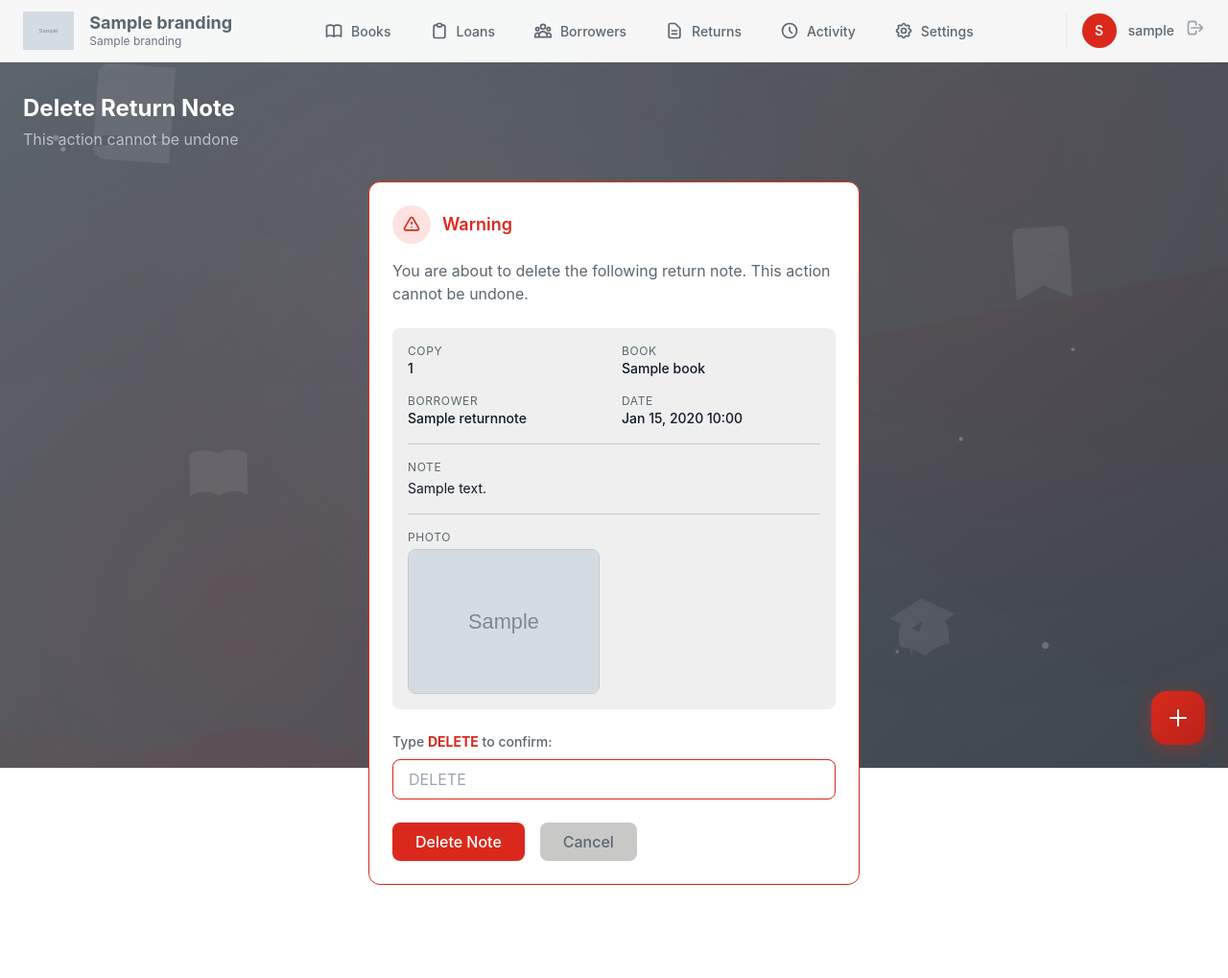
After one commit to aeroconnections/aeroconnections-library-ms, a Django app: page /return-notes/1/delete/ in a window 1280 px wide. The commit adds this page. Shown: the whole page at 96% size. Run offline with Django 5.2, Linux system fonts and the light colour scheme; a user stored in the database is signed in; tables that the repository leaves empty hold one stand-in row (values such as "Sample post"); grey boxes marked "Sample" are stand-in pictures; parts of the project's set-up code (start-up, migrations or seed data) failed here and were passed over; some libraries are stand-ins or nearby versions.

Commit message:
Fix book ID display, borrowers default to active, loans sorting, delete records, admin in settings
- Add book_id_snapshot property to Loan model to fix missing book ID on detail page
- Redirect /borrowers/ to ?status=active by default
- Sort loans by checkout_date (oldest first) for both active and returned
- Add delete functionality for returned loans (superadmin only, with DELETE confirmation)
- Add delete functionality for return notes (superadmin only, with DELETE confirmation)
- Remove Admin tab from navbar, add Django Admin section in Settings (staff only)
- Log all deletions to Activity Log

```diff
--- a/apps/borrowers/urls.py
+++ b/apps/borrowers/urls.py
@@ -1,11 +1,13 @@
 from django.urls import path
+from django.views.generic import RedirectView
 
 from . import views
 
 app_name = "borrowers"
 
 urlpatterns = [
-    path("", views.borrower_list, name="borrower_list"),
+    path("", RedirectView.as_view(url="/borrowers/?status=active", permanent=False), name="borrower_list"),
+    path("list/", views.borrower_list, name="borrower_list_all"),
     path("create/", views.borrower_create, name="borrower_create"),
     path("import/", views.borrower_import, name="borrower_import"),
     path("import/confirm/", views.borrower_import_confirm, name="borrower_import_confirm"),
--- a/apps/loans/urls.py
+++ b/apps/loans/urls.py
@@ -10,6 +10,8 @@ urlpatterns = [
     path("loans/new/", views.loan_create, name="loan_create"),
     path("loans/<int:pk>/", views.loan_detail, name="loan_detail"),
     path("loans/<int:pk>/return/", views.loan_return, name="loan_return"),
+    path("loans/<int:pk>/delete/", views.loan_delete, name="loan_delete"),
     path("return-notes/", views.return_notes, name="return_notes"),
+    path("return-notes/<int:pk>/delete/", views.return_note_delete, name="return_note_delete"),
     path("activity-log/", views.activity_log, name="activity_log"),
 ]
--- a/apps/loans/views.py
+++ b/apps/loans/views.py
@@ -1,7 +1,7 @@
 from datetime import date, timedelta
 
 from django.contrib import messages
-from django.contrib.auth.decorators import login_required
+from django.contrib.auth.decorators import login_required, user_passes_test
 from django.shortcuts import get_object_or_404, redirect, render
 from django.utils import timezone
 
@@ -9,6 +9,10 @@ from apps.books.models import Book, BookCopy
 from apps.borrowers.models import Borrower
 
 from .models import ActivityLog, Loan, ReturnNote
+
+
+def is_superadmin(user):
+    return user.is_superuser
 
 
 def log_activity(action, description, user):
@@ -23,10 +27,10 @@ def log_activity(action, description, user):
 def loan_list(request):
     active_loans = Loan.objects.select_related("book_copy", "book_copy__book").filter(
         status__in=["active", "overdue"]
-    ).order_by("-checkout_date")
+    ).order_by("checkout_date")
     returned_loans = Loan.objects.select_related("book_copy", "book_copy__book").filter(
         status="returned"
-    ).order_by("-return_date")
+    ).order_by("checkout_date")
 
     stats = {
         "total": Loan.objects.count(),
@@ -205,3 +209,57 @@ def dashboard(request):
         "overdue_loans": overdue_list,
         "due_soon_loans": due_soon_loans,
     })
+
+
+@login_required
+@user_passes_test(is_superadmin)
+def loan_delete(request, pk):
+    loan = get_object_or_404(Loan, pk=pk)
+
+    if loan.status != Loan.Status.RETURNED:
+        messages.error(request, "Only returned loans can be deleted.")
+        return redirect("loans:loan_detail", pk=loan.pk)
+
+    if request.method == "POST":
+        confirm_text = request.POST.get("confirm_text", "").upper()
+        if confirm_text != "DELETE":
+            messages.error(request, 'Please type "DELETE" to confirm.')
+            return redirect("loans:loan_delete", pk=loan.pk)
+
+        loan_info = f"{loan.copy_id_snapshot} ({loan.book_title_snapshot}) - {loan.borrower_name}"
+        loan.delete()
+
+        log_activity(
+            ActivityLog.Action.RETURN,
+            f"Loan record deleted: {loan_info}",
+            request.user
+        )
+        messages.success(request, "Loan record deleted successfully.")
+        return redirect("loans:loan_list")
+
+    return render(request, "loans/loan_confirm_delete.html", {"loan": loan})
+
+
+@login_required
+@user_passes_test(is_superadmin)
+def return_note_delete(request, pk):
+    note = get_object_or_404(ReturnNote, pk=pk)
+
+    if request.method == "POST":
+        confirm_text = request.POST.get("confirm_text", "").upper()
+        if confirm_text != "DELETE":
+            messages.error(request, 'Please type "DELETE" to confirm.')
+            return redirect("loans:return_note_delete", pk=note.pk)
+
+        note_info = f"{note.book_copy.copy_id} ({note.book_copy.book.title}) - {note.borrower_name}"
+        note.delete()
+
+        log_activity(
+            ActivityLog.Action.RETURN,
+            f"Return note deleted: {note_info}",
+            request.user
+        )
+        messages.success(request, "Return note deleted successfully.")
+        return redirect("loans:return_notes")
+
+    return render(request, "loans/return_note_confirm_delete.html", {"note": note})
--- a/templates/base.html
+++ b/templates/base.html
@@ -375,7 +375,7 @@
                         Loans
                     </a>
 
-                    <a href="{% url 'borrowers:borrower_list' %}" class="nav-link {% if request.resolver_match.app_name == 'borrowers' %}active{% endif %}">
+                    <a href="{% url 'borrowers:borrower_list_all' %}" class="nav-link {% if request.resolver_match.app_name == 'borrowers' %}active{% endif %}">
                         <svg fill="none" stroke="currentColor" viewBox="0 0 24 24">
                             <path stroke-linecap="round" stroke-linejoin="round" stroke-width="2" d="M17 20h5v-2a3 3 0 00-5.356-1.857M17 20H7m10 0v-2c0-.656-.126-1.283-.356-1.857M7 20H2v-2a3 3 0 015.356-1.857M7 20v-2c0-.656.126-1.283.356-1.857m0 0a5.002 5.002 0 019.288 0M15 7a3 3 0 11-6 0 3 3 0 016 0zm6 3a2 2 0 11-4 0 2 2 0 014 0zM7 10a2 2 0 11-4 0 2 2 0 014 0z"/>
                         </svg>
@@ -409,14 +409,6 @@
 
                 <!-- User Menu -->
                 <div class="user-menu flex items-center gap-4">
-                    <a href="{% url 'admin:index' %}" class="nav-link">
-                        <svg fill="none" stroke="currentColor" viewBox="0 0 24 24">
-                            <path stroke-linecap="round" stroke-linejoin="round" stroke-width="2" d="M10.325 4.317c.426-1.756 2.924-1.756 3.35 0a1.724 1.724 0 002.573 1.066c1.543-.94 3.31.826 2.37 2.37a1.724 1.724 0 001.065 2.572c1.756.426 1.756 2.924 0 3.35a1.724 1.724 0 00-1.066 2.573c.94 1.543-.826 3.31-2.37 2.37a1.724 1.724 0 00-2.572 1.065c-.426 1.756-2.924 1.756-3.35 0a1.724 1.724 0 00-2.573-1.066c-1.543.94-3.31-.826-2.37-2.37a1.724 1.724 0 00-1.065-2.572c-1.756-.426-1.756-2.924 0-3.35a1.724 1.724 0 001.066-2.573c-.94-1.543.826-3.31 2.37-2.37.996.608 2.296.07 2.572-1.065z"/>
-                            <path stroke-linecap="round" stroke-linejoin="round" stroke-width="2" d="M15 12a3 3 0 11-6 0 3 3 0 016 0z"/>
-                        </svg>
-                        Admin
-                    </a>
-
                     <div class="flex items-center gap-3 pl-4 border-l border-gray-200">
                         <div class="w-9 h-9 rounded-full bg-primary flex items-center justify-center text-white font-semibold text-sm">
                             {{ user.username|slice:":1"|upper }}
--- a/templates/borrowers/borrower_confirm_delete.html
+++ b/templates/borrowers/borrower_confirm_delete.html
@@ -19,7 +19,7 @@
                 <button type="submit" class="bg-danger hover:bg-red-700 text-white px-4 py-2 rounded-lg font-medium transition-colors">
                     Deactivate
                 </button>
-                <a href="{% url 'borrowers:borrower_list' %}" class="bg-light-grey hover:bg-gray-300 text-dark-grey px-4 py-2 rounded-lg font-medium transition-colors">
+                <a href="{% url 'borrowers:borrower_list_all' %}" class="bg-light-grey hover:bg-gray-300 text-dark-grey px-4 py-2 rounded-lg font-medium transition-colors">
                     Cancel
                 </a>
             </div>
--- a/templates/borrowers/borrower_confirm_reactivate.html
+++ b/templates/borrowers/borrower_confirm_reactivate.html
@@ -19,7 +19,7 @@
                 <button type="submit" class="bg-success hover:bg-green-700 text-white px-4 py-2 rounded-lg font-medium transition-colors">
                     Reactivate
                 </button>
-                <a href="{% url 'borrowers:borrower_list' %}" class="bg-light-grey hover:bg-gray-300 text-dark-grey px-4 py-2 rounded-lg font-medium transition-colors">
+                <a href="{% url 'borrowers:borrower_list_all' %}" class="bg-light-grey hover:bg-gray-300 text-dark-grey px-4 py-2 rounded-lg font-medium transition-colors">
                     Cancel
                 </a>
             </div>
--- a/templates/borrowers/borrower_detail.html
+++ b/templates/borrowers/borrower_detail.html
@@ -70,7 +70,7 @@
             </div>
 
             <div class="flex gap-4">
-                <a href="{% url 'borrowers:borrower_list' %}" class="bg-light-grey hover:bg-gray-300 text-dark-grey px-4 py-2 rounded-lg font-medium transition-colors">
+                <a href="{% url 'borrowers:borrower_list_all' %}" class="bg-light-grey hover:bg-gray-300 text-dark-grey px-4 py-2 rounded-lg font-medium transition-colors">
                     Back to List
                 </a>
             </div>
--- a/templates/borrowers/borrower_form.html
+++ b/templates/borrowers/borrower_form.html
@@ -60,7 +60,7 @@
             <button type="submit" class="bg-primary hover:bg-primary-dark text-white px-6 py-2 rounded-lg font-medium transition-colors">
                 {% if borrower %}Save Changes{% else %}Add Borrower{% endif %}
             </button>
-            <a href="{% url 'borrowers:borrower_list' %}" class="bg-light-grey hover:bg-gray-300 text-dark-grey px-6 py-2 rounded-lg font-medium transition-colors">
+            <a href="{% url 'borrowers:borrower_list_all' %}" class="bg-light-grey hover:bg-gray-300 text-dark-grey px-6 py-2 rounded-lg font-medium transition-colors">
                 Cancel
             </a>
         </div>
--- a/templates/borrowers/borrower_import.html
+++ b/templates/borrowers/borrower_import.html
@@ -17,7 +17,7 @@
                 <button type="submit" class="bg-primary hover:bg-primary-dark text-white px-6 py-2 rounded-lg font-medium transition-colors">
                     Preview Import
                 </button>
-                <a href="{% url 'borrowers:borrower_list' %}" class="bg-light-grey hover:bg-gray-300 text-dark-grey px-6 py-2 rounded-lg font-medium transition-colors">
+                <a href="{% url 'borrowers:borrower_list_all' %}" class="bg-light-grey hover:bg-gray-300 text-dark-grey px-6 py-2 rounded-lg font-medium transition-colors">
                     Cancel
                 </a>
             </div>
--- a/templates/loans/loan_detail.html
+++ b/templates/loans/loan_detail.html
@@ -75,6 +75,11 @@
                 Return Book
             </a>
             {% endif %}
+            {% if loan.status == 'returned' and user.is_superuser %}
+            <a href="{% url 'loans:loan_delete' loan.pk %}" class="bg-danger hover:bg-red-700 text-white px-4 py-2 rounded-lg font-medium transition-colors">
+                Delete Record
+            </a>
+            {% endif %}
             <a href="{% url 'loans:loan_list' %}" class="bg-light-grey hover:bg-gray-300 text-dark-grey px-4 py-2 rounded-lg font-medium transition-colors">
                 Back to List
             </a>
--- /dev/null
+++ b/templates/loans/return_note_confirm_delete.html
@@ -0,0 +1,78 @@
+{% extends "base.html" %}
+
+{% block title %}Delete Return Note - AeroConnections Library{% endblock %}
+{% block page_title %}Delete Return Note{% endblock %}
+{% block page_subtitle %}This action cannot be undone{% endblock %}
+
+{% block content %}
+<div class="max-w-lg mx-auto">
+    <div class="bg-white rounded-xl border border-danger p-6">
+        <div class="flex items-center gap-3 mb-4">
+            <div class="w-10 h-10 rounded-full bg-danger-light flex items-center justify-center">
+                <svg class="w-5 h-5 text-danger" fill="none" stroke="currentColor" viewBox="0 0 24 24">
+                    <path stroke-linecap="round" stroke-linejoin="round" stroke-width="2" d="M12 9v2m0 4h.01m-6.938 4h13.856c1.54 0 2.502-1.667 1.732-3L13.732 4c-.77-1.333-2.694-1.333-3.464 0L3.34 16c-.77 1.333.192 3 1.732 3z"/>
+                </svg>
+            </div>
+            <h3 class="text-lg font-semibold text-danger">Warning</h3>
+        </div>
+
+        <p class="text-dark-grey mb-6">
+            You are about to delete the following return note. This action cannot be undone.
+        </p>
+
+        <div class="bg-light-grey/30 rounded-lg p-4 mb-6">
+            <div class="grid grid-cols-2 gap-4 text-sm">
+                <div>
+                    <p class="text-xs text-dark-grey uppercase tracking-wider">Copy</p>
+                    <p class="font-medium text-gray-900">{{ note.book_copy.copy_id }}</p>
+                </div>
+                <div>
+                    <p class="text-xs text-dark-grey uppercase tracking-wider">Book</p>
+                    <p class="font-medium text-gray-900">{{ note.book_copy.book.title }}</p>
+                </div>
+                <div>
+                    <p class="text-xs text-dark-grey uppercase tracking-wider">Borrower</p>
+                    <p class="font-medium text-gray-900">{{ note.borrower_name }}</p>
+                </div>
+                <div>
+                    <p class="text-xs text-dark-grey uppercase tracking-wider">Date</p>
+                    <p class="font-medium text-gray-900">{{ note.created_at|date:"M d, Y H:i" }}</p>
+                </div>
+            </div>
+            {% if note.note %}
+            <div class="mt-4 pt-4 border-t border-light-grey">
+                <p class="text-xs text-dark-grey uppercase tracking-wider mb-1">Note</p>
+                <p class="text-sm text-gray-900">{{ note.note|truncatewords:20 }}</p>
+            </div>
+            {% endif %}
+            {% if note.image %}
+            <div class="mt-4 pt-4 border-t border-light-grey">
+                <p class="text-xs text-dark-grey uppercase tracking-wider mb-1">Photo</p>
+                <img src="{{ note.image.url }}" alt="Return photo" class="max-w-[200px] rounded-lg border border-light-grey">
+            </div>
+            {% endif %}
+        </div>
+
+        <form method="post">
+            {% csrf_token %}
+            <div class="mb-6">
+                <label class="block text-sm font-medium text-dark-grey mb-2">
+                    Type <strong class="text-danger">DELETE</strong> to confirm:
+                </label>
+                <input type="text" name="confirm_text" placeholder="DELETE"
+                       class="w-full border border-danger rounded-lg px-4 py-2 focus:outline-none focus:border-danger focus:ring-2 focus:ring-danger/20"
+                       autocomplete="off">
+            </div>
+
+            <div class="flex gap-4">
+                <button type="submit" class="bg-danger hover:bg-red-700 text-white px-6 py-2 rounded-lg font-medium transition-colors">
+                    Delete Note
+                </button>
+                <a href="{% url 'loans:return_notes' %}" class="bg-light-grey hover:bg-gray-300 text-dark-grey px-6 py-2 rounded-lg font-medium transition-colors">
+                    Cancel
+                </a>
+            </div>
+        </form>
+    </div>
+</div>
+{% endblock %}
```
Also changed, not shown: apps/borrowers/views.py (+4 -4 lines), apps/loans/models.py (+9 -0 lines), templates/loans/loan_confirm_delete.html (added, +66 -0 lines), templates/loans/return_notes.html (+6 -1 lines), templates/notifications/settings.html (+22 -0 lines).
